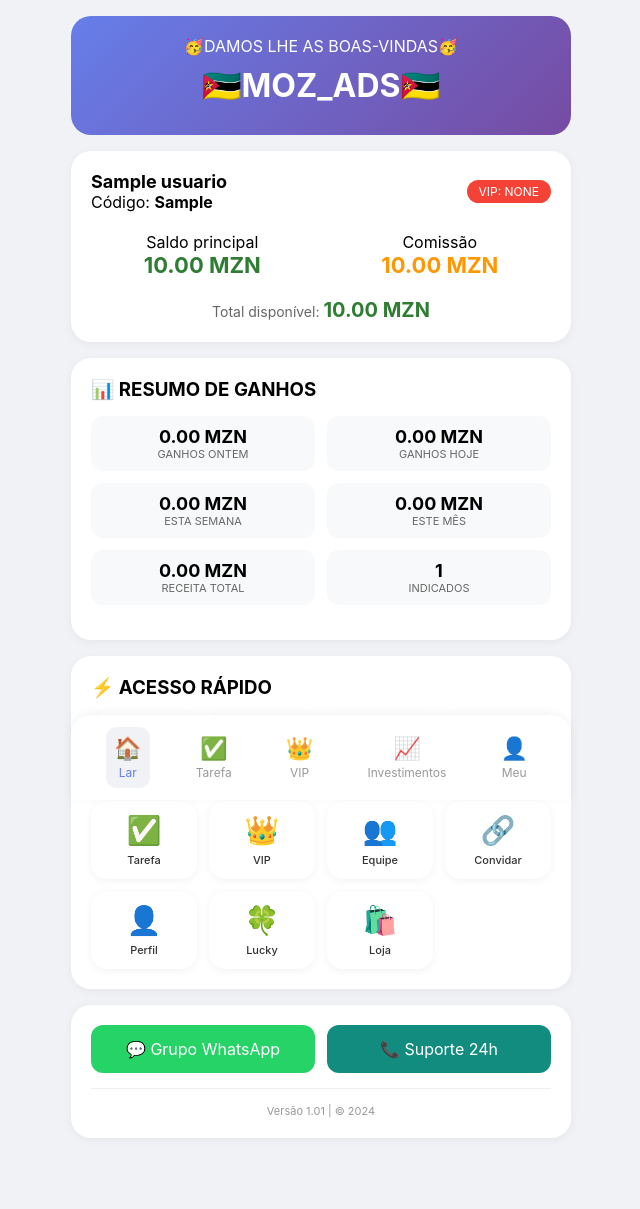
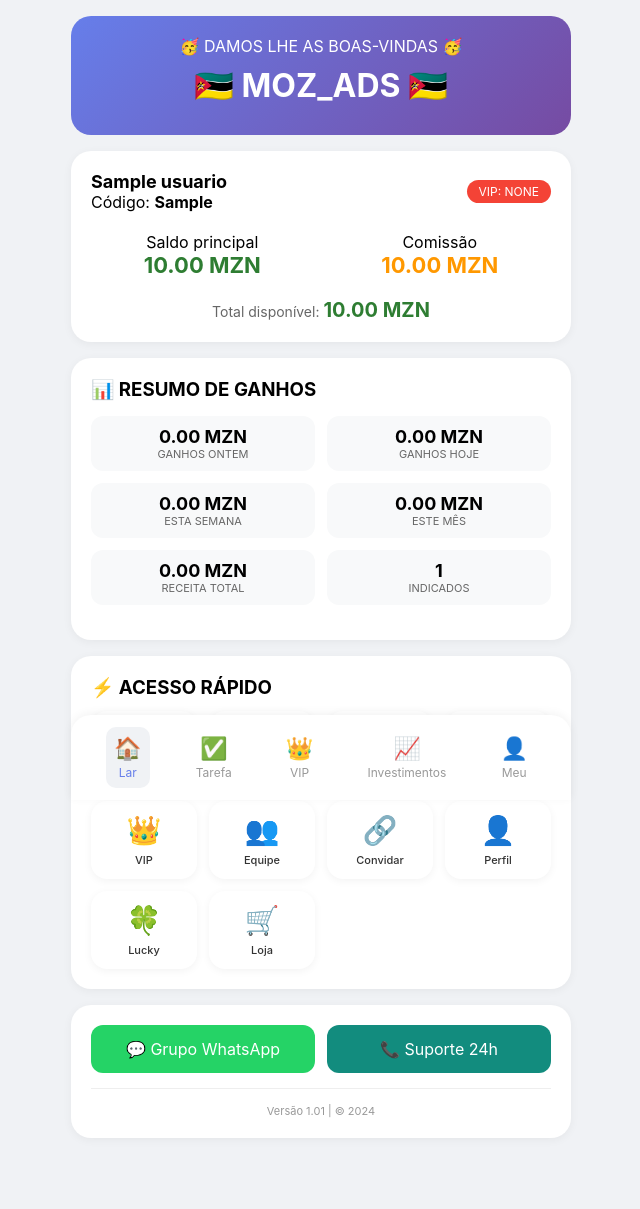
Before and after one commit to orlandobraz560-ship-it/mozads, a Python web app: template templates/painel.html in a window 1280 px wide. Shown: the top 1209 px of the page, without its empty margins (319-959 px from the left). Run offline with Jinja, Linux system fonts and the light colour scheme; the template is opened without the code that fills it: most values are stand-ins (such as "Sample title", 1, 10 or a date in 2020).

Commit message:
Update painel.html

```diff
--- a/templates/painel.html
+++ b/templates/painel.html
@@ -48,8 +48,8 @@
         {% endwith %}
 
         <div class="bonus-card">
-            <div class="bonus-titulo">🥳DAMOS LHE AS BOAS-VINDAS🥳</div>
-            <div class="bonus-valor">🇲🇿MOZ_ADS🇲🇿</div>
+            <div class="bonus-titulo">🥳 DAMOS LHE AS BOAS-VINDAS 🥳</div>
+            <div class="bonus-valor">🇲🇿 MOZ_ADS 🇲🇿</div>
         </div>
 
         <div class="card">
@@ -58,10 +58,10 @@
                 <div>{% if usuario.nivel >= 1 %}<span class="perfil-vip">VIP {{ usuario.nivel_nome }}</span>{% else %}<span class="vip-none">VIP: NONE</span>{% endif %}</div>
             </div>
             <div class="saldos">
-                <div class="saldo-item"><div class="saldo-label">Saldo principal</div><div class="saldo-valor saldo-principal" id="saldo-principal">{{ "%.2f"|format(usuario.saldo_principal) }} MZN</div></div>
-                <div class="saldo-item"><div class="saldo-label">Comissão</div><div class="saldo-valor saldo-comissao" id="saldo-comissao">{{ "%.2f"|format(usuario.saldo_comissao) }} MZN</div></div>
+                <div class="saldo-item"><div class="saldo-label">Saldo principal</div><div class="saldo-valor saldo-principal">{{ "%.2f"|format(usuario.saldo_principal) }} MZN</div></div>
+                <div class="saldo-item"><div class="saldo-label">Comissão</div><div class="saldo-valor saldo-comissao">{{ "%.2f"|format(usuario.saldo_comissao) }} MZN</div></div>
             </div>
-            <div style="text-align: center;"><span style="font-size: 14px; color: #666;">Total disponível: </span><strong style="font-size: 20px; color: #2e7d32;" id="saldo-total">{{ "%.2f"|format(usuario.saldo_principal + usuario.saldo_comissao) }} MZN</strong></div>
+            <div style="text-align: center;"><span style="font-size: 14px; color: #666;">Total disponível: </span><strong style="font-size: 20px; color: #2e7d32;">{{ "%.2f"|format(usuario.saldo_principal + usuario.saldo_comissao) }} MZN</strong></div>
         </div>
 
         <div class="card">
@@ -70,8 +70,8 @@
                 <div class="stat-item"><div class="stat-valor">{{ "%.2f"|format(ganhos_ontem) }} MZN</div><div class="stat-label">GANHOS ONTEM</div></div>
                 <div class="stat-item"><div class="stat-valor">{{ "%.2f"|format(ganhos_hoje) }} MZN</div><div class="stat-label">GANHOS HOJE</div></div>
                 <div class="stat-item"><div class="stat-valor">{{ "%.2f"|format(ganhos_semana) }} MZN</div><div class="stat-label">ESTA SEMANA</div></div>
-                <div class="stat-item"><div class="stat-valor">{{ "%.2f"|format(ganhos_mes) }} MZN</div><div class="stat-label">ESTE MÊS</div></div><div class="stat-item">
-                <div class="stat-valor">{{ "%.2f"|format(ganhos_total) }} MZN</div><div class="stat-label">RECEITA TOTAL</div></div>
+                <div class="stat-item"><div class="stat-valor">{{ "%.2f"|format(ganhos_mes) }} MZN</div><div class="stat-label">ESTE MÊS</div></div>
+                <div class="stat-item"><div class="stat-valor">{{ "%.2f"|format(ganhos_total) }} MZN</div><div class="stat-label">RECEITA TOTAL</div></div>
                 <div class="stat-item"><div class="stat-valor">{{ total_convidados }}</div><div class="stat-label">INDICADOS</div></div>
             </div>
         </div>
@@ -79,24 +79,23 @@
         <div class="card">
             <h3 style="margin-bottom: 12px;">⚡ ACESSO RÁPIDO</h3>
             <div class="menu-rapido">
-                <a href="/tabela_rendimentos" class="menu-item"><div class="menu-icon">📊</div><div class="menu-label">Lucros</div></a>
                 <a href="/saque" class="menu-item"><div class="menu-icon">💸</div><div class="menu-label">Levantamento</div></a>
                 <a href="/depositar" class="menu-item"><div class="menu-icon">💰</div><div class="menu-label">Depósito</div></a>
-                <a href="#" class="menu-item" onclick="mostrarToast('Relatório em desenvolvimento', 'info')"><div class="menu-icon">📋</div><div class="menu-label">Relatório</div></a>
+                <a href="/tabela_rendimentos" class="menu-item"><div class="menu-icon">📊</div><div class="menu-label">Rendimentos</div></a>
                 <a href="/tarefas" class="menu-item"><div class="menu-icon">✅</div><div class="menu-label">Tarefa</div></a>
                 <a href="/vip" class="menu-item"><div class="menu-icon">👑</div><div class="menu-label">VIP</div></a>
-                <a href="#" class="menu-item" onclick="mostrarToast('Equipe em desenvolvimento', 'info')"><div class="menu-icon">👥</div><div class="menu-label">Equipe</div></a>
+                <a href="#" class="menu-item" onclick="alert('Equipe em desenvolvimento')"><div class="menu-icon">👥</div><div class="menu-label">Equipe</div></a>
                 <a href="/convidar" class="menu-item"><div class="menu-icon">🔗</div><div class="menu-label">Convidar</div></a>
-                <a href="#" class="menu-item" onclick="mostrarToast('Perfil em desenvolvimento', 'info')"><div class="menu-icon">👤</div><div class="menu-label">Perfil</div></a>
-                <a href="#" class="menu-item" onclick="mostrarToast('Lucky em desenvolvimento', 'info')"><div class="menu-icon">🍀</div><div class="menu-label">Lucky</div></a>
-                <a href="/shop" class="menu-item"><div class="menu-icon">🛍️</div><div class="menu-label">Loja</div></a>
+                <a href="#" class="menu-item" onclick="alert('Perfil em desenvolvimento')"><div class="menu-icon">👤</div><div class="menu-label">Perfil</div></a>
+                <a href="#" class="menu-item" onclick="alert('Lucky em desenvolvimento')"><div class="menu-icon">🍀</div><div class="menu-label">Lucky</div></a>
+                <a href="/shop" class="menu-item"><div class="menu-icon">🛒</div><div class="menu-label">Loja</div></a>
             </div>
         </div>
 
         <div class="card">
             <div style="display: flex; gap: 12px;">
-                <a href="https://chat.whatsapp.com/BPsKDQclcG9J0E0J5glvC6?mode=gi_t" target="_blank" style="flex:1; background:#25D366; color:white; padding:14px; border-radius:12px; text-align:center; text-decoration:none;">💬 Grupo WhatsApp</a>
-                <a href="https://wa.me/258879267774?text=Olá,%20preciso%20saber%20sobre%20MOZADS" target="_blank" style="flex:1; background:#128C7E; color:white; padding:14px; border-radius:12px; text-align:center; text-decoration:none;">📞 Suporte 24h</a>
+                <a href="https://chat.whatsapp.com/DwPuPeBzKAfEXz6efHtIVP" target="_blank" style="flex:1; background:#25D366; color:white; padding:14px; border-radius:12px; text-align:center; text-decoration:none;">💬 Grupo WhatsApp</a>
+                <a href="https://wa.me/879267774?text=Olá" target="_blank" style="flex:1; background:#128C7E; color:white; padding:14px; border-radius:12px; text-align:center; text-decoration:none;">📞 Suporte 24h</a>
             </div>
             <hr><div style="text-align:center; font-size:11px; color:#999;">Versão 1.01 | © 2024</div>
         </div>
@@ -111,50 +110,36 @@
     </div>
 
     <script>
-        // Função para copiar link de convite
         function copiarLinkConvite() {
             const link = window.location.origin + '/cadastro?ref={{ usuario.codigo_convite }}';
             navigator.clipboard.writeText(link);
             mostrarToast('Link copiado!', 'sucesso');
         }
 
-        // Função para mostrar níveis (fallback caso o script.js não carregue)
-        function mostrarNiveis() {
-            const modal = document.createElement('div');
-            modal.style.position='fixed';
-            modal.style.top='0';
-            modal.style.left='0';
-            modal.style.right='0';
-            modal.style.bottom='0';
-            modal.style.background='rgba(0,0,0,0.8)';
-            modal.style.zIndex='1000';
-            modal.style.display='flex';
-            modal.style.alignItems='center';
-            modal.style.justifyContent='center';
-            modal.style.padding='20px';
-            modal.onclick=function(){this.remove();};
-
-            modal.innerHTML = `<div style="background:white; border-radius:20px; max-width:400px; width:100%; padding:20px;" onclick="event.stopPropagation()">
-                <span style="float:right; font-size:24px; cursor:pointer; color:#999;" onclick="this.closest('div').parentElement.remove()">&times;</span>
-                <h2 style="text-align:center;">👑 NÍVEIS VIP</h2>
-                <div style="background:linear-gradient(135deg,#667eea 0%,#764ba2 100%); color:white; border-radius:12px; padding:15px; margin-bottom:10px;"><strong>⭐ Estagiário</strong><br>Investimento: 0 MZN<br>Ganho diário: 0 MZN</div>
-                <div style="background:linear-gradient(135deg,#f093fb 0%,#f5576c 100%); color:white; border-radius:12px; padding:15px; margin-bottom:10px;"><strong>👑 VIP 1</strong><br>Investimento: 750 MZN<br>Ganho diário: 25 MZN</div>
-                <div style="background:linear-gradient(135deg,#f093fb 0%,#f5576c 100%); color:white; border-radius:12px; padding:15px; margin-bottom:10px;"><strong>👑 VIP 2</strong><br>Investimento: 2.400 MZN<br>Ganho diário: 80 MZN</div>
-                <div style="background:linear-gradient(135deg,#f093fb 0%,#f5576c 100%); color:white; border-radius:12px; padding:15px; margin-bottom:10px;"><strong>👑 VIP 3</strong><br>Investimento: 7.200 MZN<br>Ganho diário: 240 MZN</div>
-                <div style="background:linear-gradient(135deg,#f093fb 0%,#f5576c 100%); color:white; border-radius:12px; padding:15px; margin-bottom:10px;"><strong>👑 VIP 4</strong><br>Investimento: 15.000 MZN<br>Ganho diário: 500 MZN</div>
-                <div style="background:linear-gradient(135deg,#f093fb 0%,#f5576c 100%); color:white; border-radius:12px; padding:15px; margin-bottom:10px;"><strong>👑 VIP 5</strong><br>Investimento: 30.000 MZN<br>Ganho diário: 1.050 MZN</div>
-                <div style="background:linear-gradient(135deg,#f093fb 0%,#f5576c 100%); color:white; border-radius:12px; padding:15px; margin-bottom:10px;"><strong>👑 VIP 6</strong><br>Investimento: 60.000 MZN<br>Ganho diário: 2.200 MZN</div>
-                <div style="background:linear-gradient(135deg,#f093fb 0%,#f5576c 100%); color:white; border-radius:12px; padding:15px; margin-bottom:10px;"><strong>👑 VIP 7</strong><br>Investimento: 120.000 MZN<br>Ganho diário: 4.500 MZN</div>
-                <hr style="margin:15px 0;">
-                <div style="text-align:center;"><a href="/depositar" style="background:#2196f3; color:white; padding:10px 20px; border-radius:25px; text-decoration:none;">💰 Investir agora</a></div>
-            </div>`;
-            document.body.appendChild(modal);
+        function mostrarToast(mensagem, tipo) {
+            const cores = { sucesso: '#4caf50', erro: '#f44336', info: '#2196f3' };
+            const toast = document.createElement('div');
+            toast.style.cssText = `position:fixed; bottom:100px; left:50%; transform:translateX(-50%); background:${cores[tipo] || '#333'}; color:white; padding:12px 24px; border-radius:10px; z-index:9999; animation:fadeInOut 3s;`;
+            toast.innerText = mensagem;
+            document.body.appendChild(toast);
+            setTimeout(() => toast.remove(), 3000);
         }
 
-        // Iniciar atualização automática do saldo
-        if (typeof atualizarSaldo === 'function') {
-            setInterval(atualizarSaldo, 30000);
+        // Atualizar saldo automaticamente (via API)
+        function atualizarSaldo() {
+            fetch('/api/saldo')
+                .then(response => response.json())
+                .then(data => {
+                    const saldoElement = document.getElementById('saldo-total');
+                    if (saldoElement) saldoElement.innerText = data.total.toFixed(2) + ' MZN';
+                })
+                .catch(error => console.error('Erro:', error));
         }
+        setInterval(atualizarSaldo, 30000);
+
+        const style = document.createElement('style');
+        style.textContent = `@keyframes fadeInOut { 0% { opacity: 0; transform: translateX(-50%) translateY(20px); } 10% { opacity: 1; transform: translateX(-50%) translateY(0); } 90% { opacity: 1; } 100% { opacity: 0; transform: translateX(-50%) translateY(-20px); } }`;
+        document.head.appendChild(style);
     </script>
 </body>
 </html>
```
